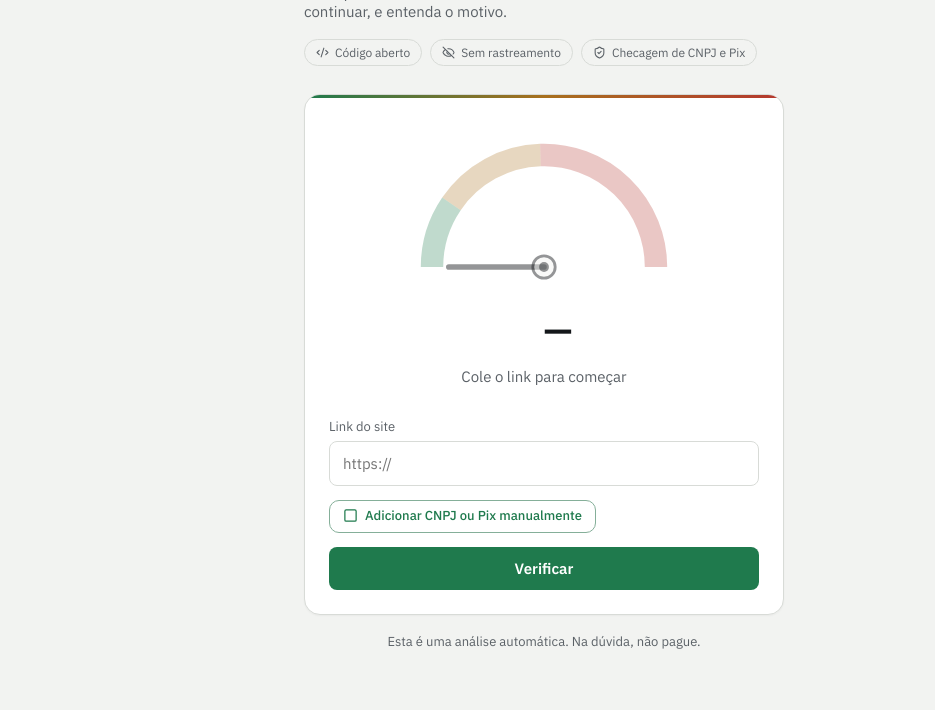
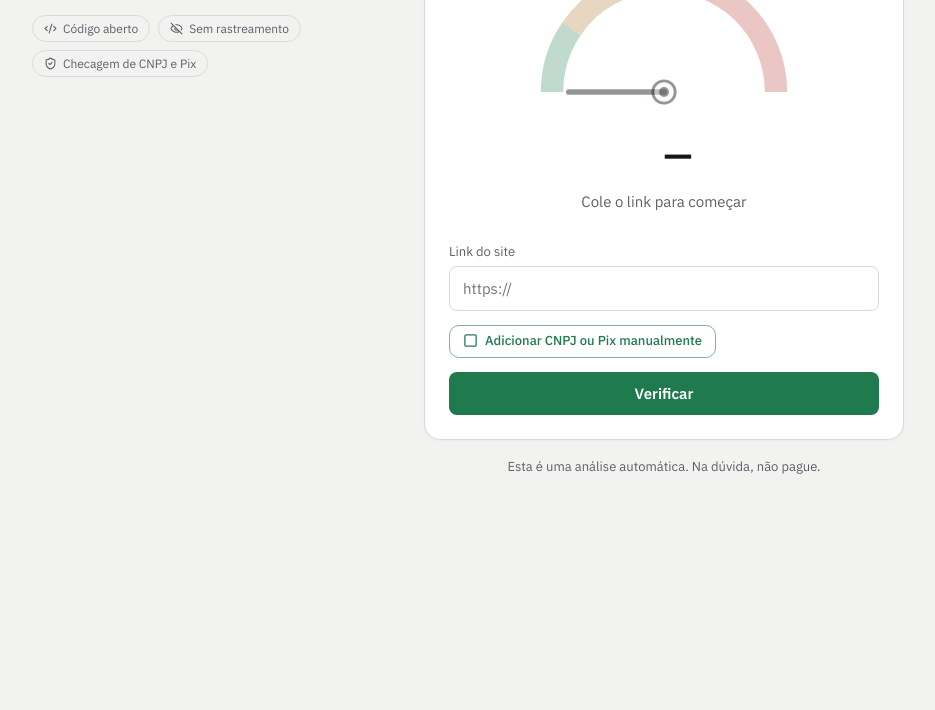
Before and after one commit to lucianookdp/scammeter, a website built with Vite: page packages/web/index.html in a window 1280 px wide. Shown: the part 153-863 px from the top of the page, without its empty margins (96-1031 px from the left). After the commit the page ends 800 px from the top, so only its background shows below. Built offline with nearby package versions, Linux system fonts and the light colour scheme.

Commit message:
Fix bare-domain links, add a real desktop layout
Real bug: pasting "mercadolivre.com.br" with no scheme threw at
`new URL()` and just showed "cole um link válido" — most people don't
type https:// by hand. Default to https when the input has no scheme.

Desktop (>=900px) no longer just scales up the mobile page: a sticky
intro panel (brand, tagline, trust chips) sits beside the actual tool
in a two-column grid, so the extra width does something instead of
just widening the margins. Mobile and tablet (<900px) are unchanged —
same single-column flow as before.

Co-Authored-By: Claude Sonnet 5 <noreply@anthropic.com>

```diff
--- a/packages/web/index.html
+++ b/packages/web/index.html
@@ -27,7 +27,8 @@
   </head>
   <body>
     <main id="app">
-      <header class="brand">
+      <div class="intro">
+        <header class="brand">
         <svg class="mark" viewBox="0 0 200 120" aria-hidden="true">
           <path d="M20,100 A80,80 0 0 1 180,100" fill="none" stroke="currentColor" stroke-width="16" stroke-linecap="round" />
           <line x1="100" y1="100" x2="100" y2="32" stroke="currentColor" stroke-width="11" stroke-linecap="round" transform="rotate(25 100 100)" />
@@ -87,6 +88,7 @@
           <span id="chip-cnpj-pix"></span>
         </li>
       </ul>
+      </div>
 
       <div class="card">
         <section class="gauge-panel">
--- a/packages/web/src/main.ts
+++ b/packages/web/src/main.ts
@@ -193,7 +193,10 @@ form.addEventListener("submit", async (event) => {
   let link: string;
   let domain: string;
   try {
-    link = linkInput.value.trim();
+    const raw = linkInput.value.trim();
+    // Most people paste a bare domain ("mercadolivre.com.br") or a WhatsApp
+    // link with no scheme — treat that as https, don't reject it.
+    link = /^https?:\/\//i.test(raw) ? raw : `https://${raw}`;
     domain = new URL(link).hostname;
   } catch {
     linkError.textContent = t("error_invalid_url");
--- a/packages/web/src/style.css
+++ b/packages/web/src/style.css
@@ -59,6 +59,39 @@ body {
 #app {
   width: 100%;
   max-width: 30rem;
+}
+
+/* Larger screens get a two-column layout instead of a scaled-up mobile page:
+   a sticky intro panel beside the actual tool, so the extra width is used
+   for something rather than just wider margins. */
+@media (min-width: 900px) {
+  body {
+    padding: 9vh 40px 60px;
+    align-items: flex-start;
+  }
+  #app {
+    max-width: 64rem;
+    display: grid;
+    grid-template-columns: minmax(260px, 21rem) minmax(0, 30rem);
+    column-gap: 56px;
+    grid-template-areas:
+      "intro card"
+      "intro footer";
+  }
+  .intro {
+    grid-area: intro;
+    position: sticky;
+    top: 9vh;
+  }
+  .card {
+    grid-area: card;
+  }
+  #footer-note {
+    grid-area: footer;
+  }
+  #tagline {
+    font-size: 1rem;
+  }
 }
 
 .brand {
```
